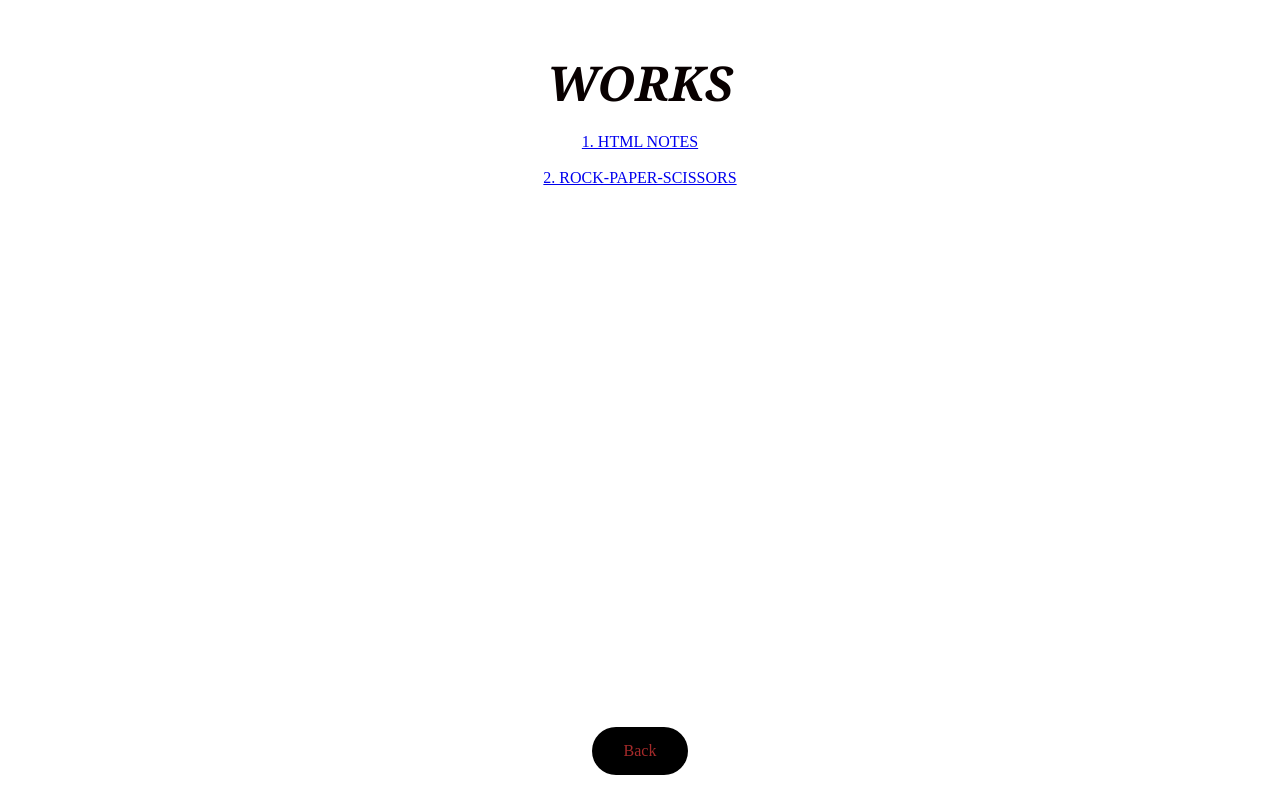
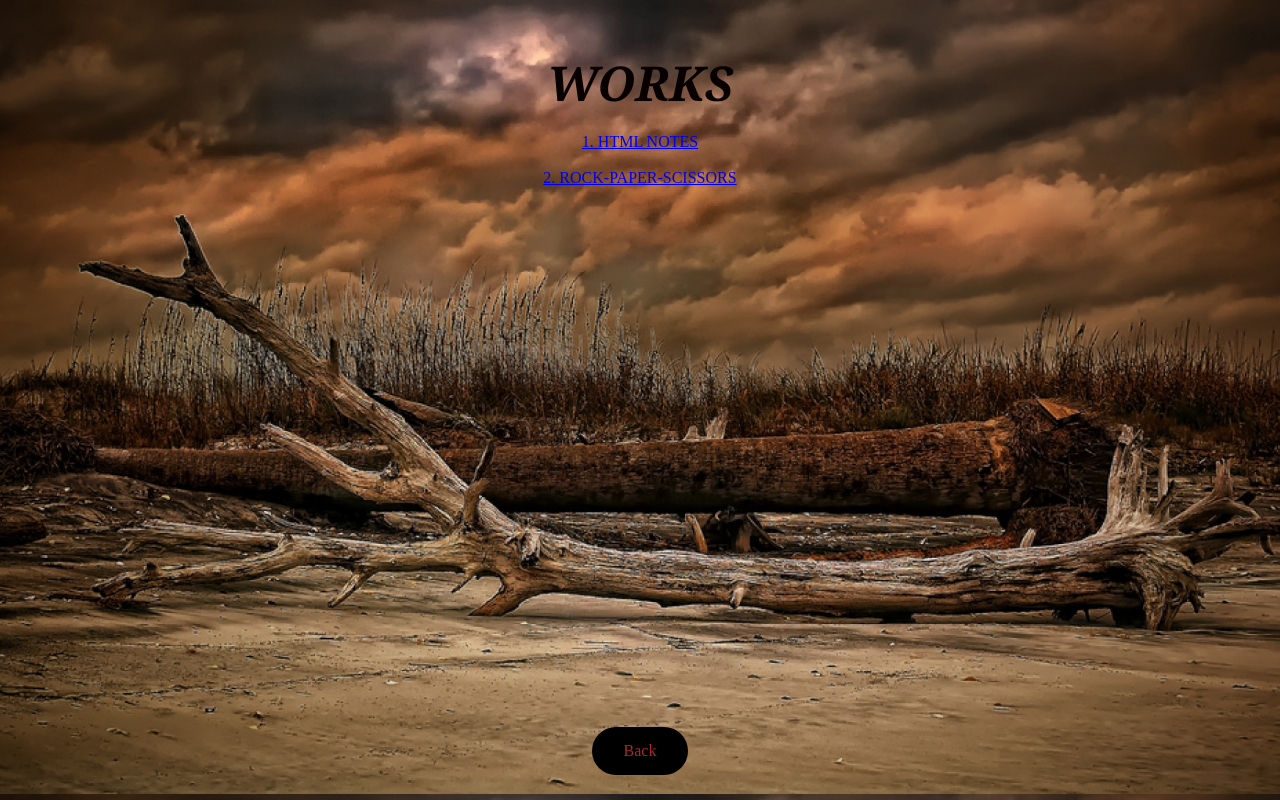
Before and after one commit to NabanitaDutta9/Portfolio, a plain HTML site: page works.html in a window 1280 px wide. Drawn offline with Linux system fonts and the light colour scheme.

Commit message:
Update works.html

```diff
--- a/works.html
+++ b/works.html
@@ -11,7 +11,7 @@
     body{
         width: 100%;
     min-height: 93vh;
-    background-image: url("background/4.png");
+    background-image: url("4.png");
     background-size: cover;
     background-position: center;}
     .button {
```
